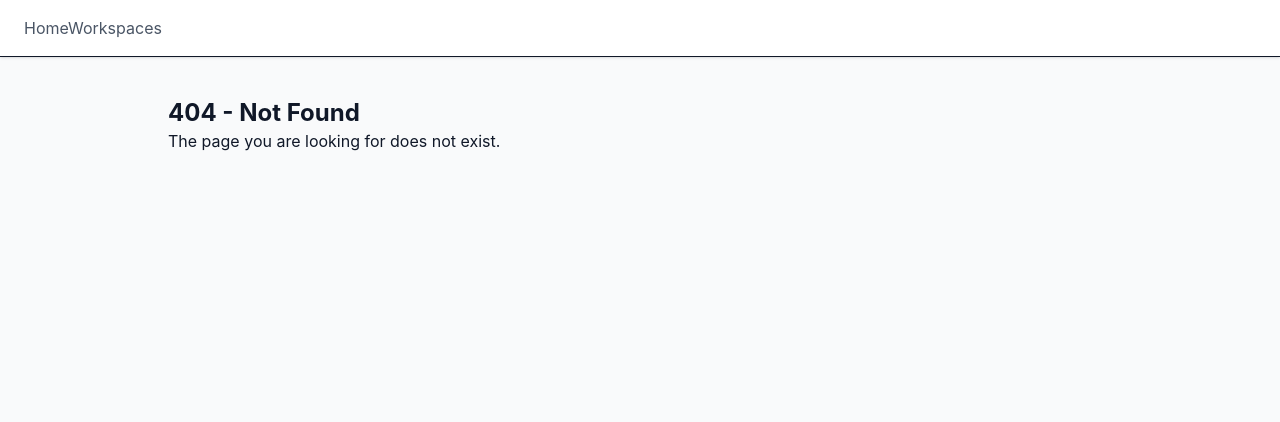
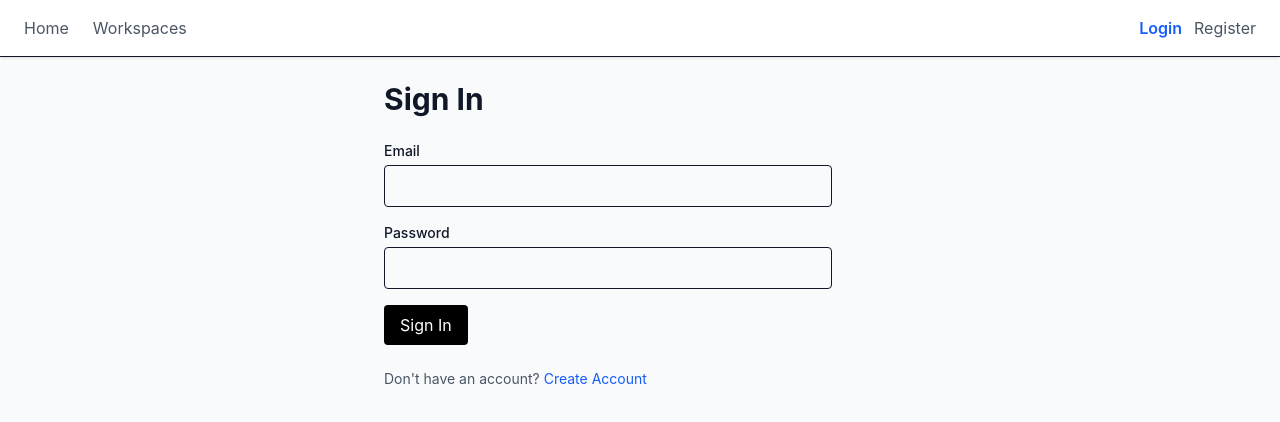
Before and after one commit to Musawer-Afzal/ai-knowledge-workspace, a React app in the folder frontend/: page /login in a window 1280 px wide. Before the commit this address had no page. Shown: the top 422 px of the page. Built offline with nearby package versions, Linux system fonts and the light colour scheme; the HTML template or start-up script is replaced by a standard one.

Commit message:
feat(frontend): add authentication context and protected routes

```diff
--- a/frontend/src/App.jsx
+++ b/frontend/src/App.jsx
@@ -4,6 +4,9 @@ import WorkspacesPage from "./pages/WorkspacesPage";
 import WorkspaceDetailPage from "./pages/WorkspaceDetailPage";
 import NotFoundPage from "./pages/NotFoundPage";
 import Layout from "./layouts/Layout";
+import LoginPage from "./pages/LoginPage";
+import RegisterPage from "./pages/RegisterPage";
+import ProtectedRoute from "./components/ProtectedRoute";
 
 export default function App() {
   return (
@@ -17,14 +20,32 @@ export default function App() {
         />
 
         <Route
-          path="workspaces"
-          element={<WorkspacesPage />}
+          path="/workspaces"
+          element={
+              <ProtectedRoute>
+                  <WorkspacesPage />
+              </ProtectedRoute>
+          }
+      />
+
+      <Route
+          path="/workspaces/:id"
+          element={
+              <ProtectedRoute>
+                  <WorkspaceDetailPage />
+              </ProtectedRoute>
+          }
+      />
+
+        <Route
+          path="/login"
+          element={<LoginPage />}
         />
 
         <Route
-          path="workspaces/:id"
-          element={<WorkspaceDetailPage />}
-        />
+          path="/register"
+          element={<RegisterPage />}
+      />
 
         <Route
           path="*"
--- /dev/null
+++ b/frontend/src/contexts/AuthContext.jsx
@@ -0,0 +1,37 @@
+import { createContext, useContext, useMemo, useState } from "react";
+
+const AuthContext = createContext(null);
+
+export function AuthProvider({ children }) {
+
+    const [token, setToken] = useState(
+        localStorage.getItem("token")
+    );
+
+    function login(newToken) {
+        localStorage.setItem("token", newToken);
+        setToken(newToken);
+    }
+
+    function logout() {
+        localStorage.removeItem("token");
+        setToken(null);
+    }
+
+    const value = useMemo(() => ({
+        token,
+        isAuthenticated: !!token,
+        login,
+        logout,
+    }), [token]);
+
+    return (
+        <AuthContext.Provider value={value}>
+            {children}
+        </AuthContext.Provider>
+    );
+}
+
+export function useAuth() {
+    return useContext(AuthContext);
+}
--- a/frontend/src/layouts/Layout.jsx
+++ b/frontend/src/layouts/Layout.jsx
@@ -1,30 +1,78 @@
-import { Outlet, NavLink } from 'react-router-dom';
+import { Outlet, NavLink, useNavigate } from "react-router-dom";
+import { useAuth } from "../contexts/AuthContext";
 
-export default function Layout(){
+export default function Layout() {
+    const navigate = useNavigate();
+
+    const {
+        isAuthenticated,
+        logout,
+    } = useAuth();
+
+    function handleLogout() {
+        logout();
+        navigate("/login");
+    }
+
     return (
         <div className="min-h-screen bg-gray-50 text-gray-900">
-            <nav className="lex gap-6 border-b bg-white px-6 py-4 shadow-sm">
+            <nav className="flex items-center justify-between border-b bg-white px-6 py-4 shadow-sm">
+                <div className="flex gap-6">
                     <NavLink
                         to="/"
-                className={({isActive}) =>
-                    isActive ? "font-semibold text-blue-600"
+                        className={({ isActive }) =>
+                            isActive
+                                ? "font-semibold text-blue-600"
                                 : "text-gray-600 hover:text-blue-600"
                         }
                     >
                         Home
                     </NavLink>
-
                     <NavLink
                         to="/workspaces"
                         className={({ isActive }) =>
-                    isActive ? "font-semibold text-blue-600"
+                            isActive
+                                ? "font-semibold text-blue-600"
                                 : "text-gray-600 hover:text-blue-600"
                         }
                     >
                         Workspaces
                     </NavLink>
+                </div>
+                <div className="flex gap-3">
+                    {!isAuthenticated ? (
+                        <>
+                            <NavLink
+                                to="/login"
+                                className={({ isActive }) =>
+                                    isActive
+                                        ? "font-semibold text-blue-600"
+                                        : "text-gray-600 hover:text-blue-600"
+                                }
+                            >
+                                Login
+                            </NavLink>
+                            <NavLink
+                                to="/register"
+                                className={({ isActive }) =>
+                                    isActive
+                                        ? "font-semibold text-blue-600"
+                                        : "text-gray-600 hover:text-blue-600"
+                                }
+                            >
+                                Register
+                            </NavLink>
+                        </>
+                    ) : (
+                        <button
+                            onClick={handleLogout}
+                            className="rounded bg-red-500 px-4 py-2 text-white hover:bg-red-600"
+                        >
+                            Logout
+                        </button>
+                    )}
+                </div>
             </nav>
-
             <main className="mx-auto max-w-5xl p-6">
                 <Outlet />
             </main>
--- a/frontend/src/main.jsx
+++ b/frontend/src/main.jsx
@@ -2,12 +2,15 @@ import { StrictMode } from 'react'
 import { createRoot } from 'react-dom/client'
 import { BrowserRouter} from 'react-router-dom'
 import './index.css'
+import { AuthProvider } from "./contexts/AuthContext";
 import App from './App.jsx'
 
 createRoot(document.getElementById('root')).render(
   <StrictMode>
-    <BrowserRouter>
-      <App />
-    </BrowserRouter>
+    <AuthProvider>
+      <BrowserRouter>
+        <App />
+      </BrowserRouter>
+    </AuthProvider>
   </StrictMode>,
 )
```
Lines whose indentation alone changed are shown as unchanged.
